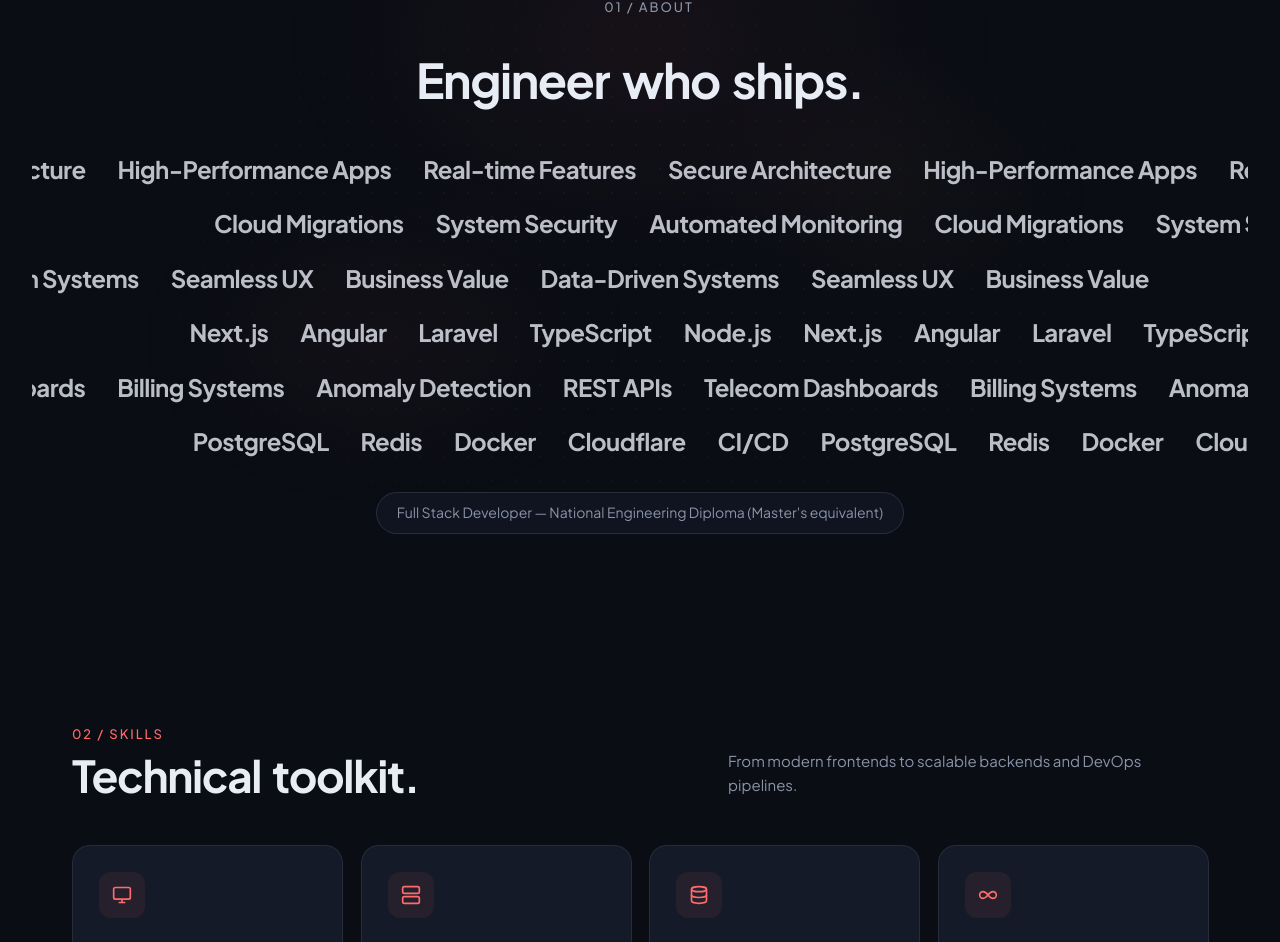
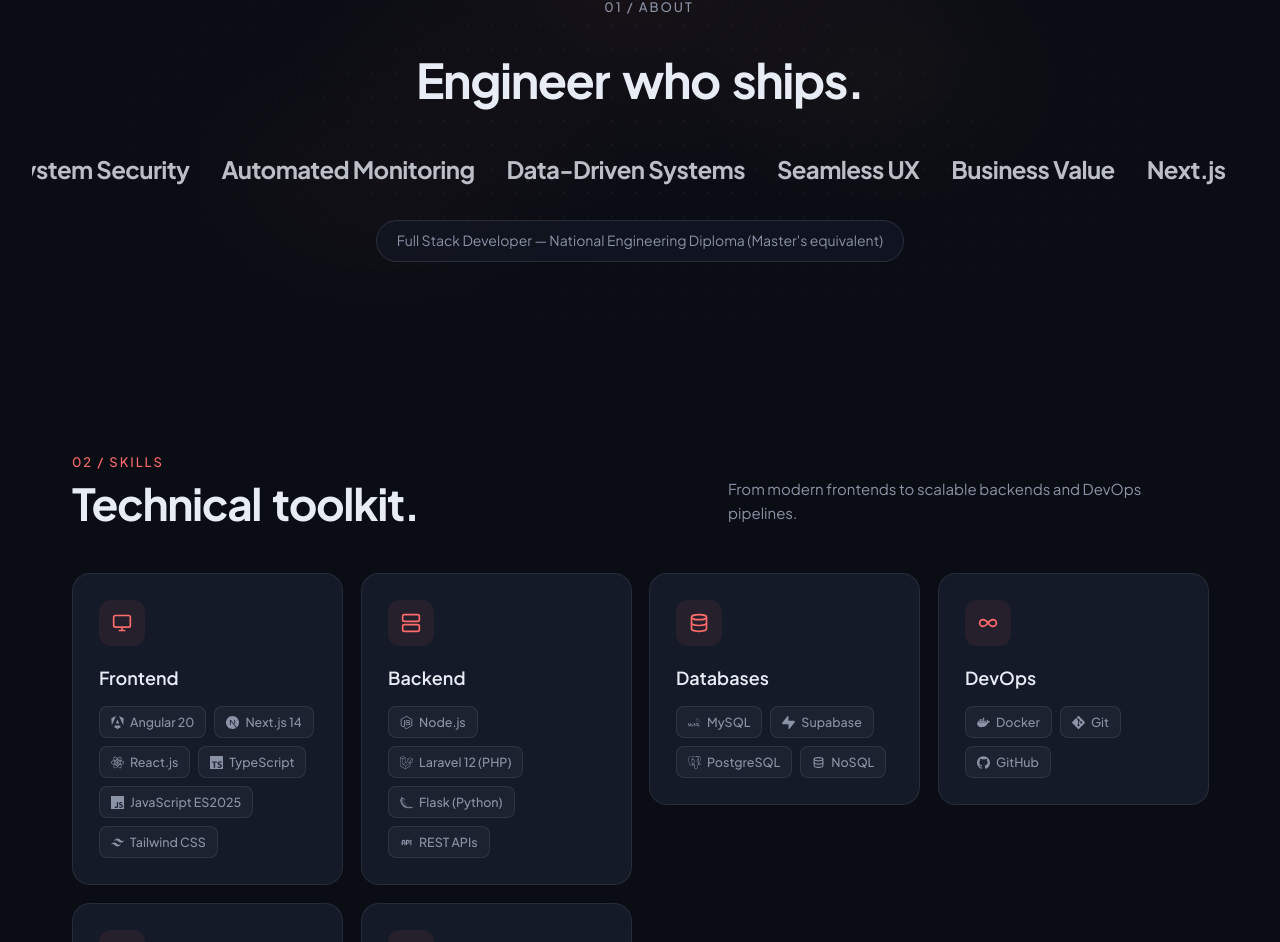
Before and after one commit to AmineMabrouk17/My-Portfolio, a Next.js app: page / in a window 1280 px wide. Shown: the part 937-1879 px from the top of the page. Built offline with nearby package versions, Linux system fonts and the light colour scheme.

Commit message:
feat(about): use single seamless marquee row with duplicated track

```diff
--- a/src/components/Marquee.tsx
+++ b/src/components/Marquee.tsx
@@ -4,11 +4,11 @@
 import { gsap, Observer } from "@/lib/gsap";
 
 export interface MarqueeProps {
-  rows: string[][];
+  items: string[];
   className?: string;
 }
 
-export default function Marquee({ rows, className }: MarqueeProps) {
+export default function Marquee({ items, className }: MarqueeProps) {
   const containerRef = useRef<HTMLDivElement>(null);
   const reducedRef = useRef(false);
 
@@ -20,52 +20,37 @@
 
   useEffect(() => {
     if (reducedRef.current) return;
-    const container = containerRef.current;
-    if (!container) return;
+    const row = containerRef.current?.querySelector<HTMLElement>(
+      "[data-marquee-row]",
+    );
+    if (!row) return;
 
-    const rowEls = Array.from(
-      container.querySelectorAll<HTMLElement>("[data-marquee-row]"),
-    );
-
-    // Base direction for each row: even rows move forward (+1),
-    // odd rows move in reverse (-1) to alternate the rhythm.
-    const baseSigns = rowEls.map((_, i) => (i % 2 === 0 ? 1 : -1));
-
-    const tweens = rowEls.map((row, i) =>
-      gsap.to(row, {
-        xPercent: -50 * baseSigns[i],
+    // The row is built from two identical halves (data-marquee-half).
+    // Animating the whole track to xPercent -50 shifts it by exactly one
+    // half, which is identical to the other half — so the wrap is perfectly
+    // seamless: nothing ever appears or disappears at the edges.
+    const tween = gsap.to(row, {
+      xPercent: -50,
       repeat: -1,
       duration: 30,
       ease: "none",
-      }),
-    );
+    });
 
     let observer: ReturnType<typeof Observer.create> | null = null;
-
-    if (tweens.length > 0) {
     observer = Observer.create({
       type: "wheel,touch",
       onUp: () => {
-          // Scrolling up: rows run forward (base direction)
-          gsap.to(tweens, {
-            timeScale: (index: number) => baseSigns[index],
-            duration: 0.3,
-            overwrite: true,
-          });
+        // Scrolling up: run forward
+        gsap.to(tween, { timeScale: 1, duration: 0.3, overwrite: true });
       },
       onDown: () => {
-          // Scrolling down: reverse every row
-          gsap.to(tweens, {
-            timeScale: (index: number) => -baseSigns[index],
-            duration: 0.3,
-            overwrite: true,
-          });
+        // Scrolling down: reverse
+        gsap.to(tween, { timeScale: -1, duration: 0.3, overwrite: true });
       },
     });
-    }
 
     return () => {
-      tweens.forEach((tw) => tw.kill());
+      tween.kill();
       observer?.kill();
     };
   }, []);
@@ -74,39 +59,44 @@
     typeof window !== "undefined" &&
     window.matchMedia("(prefers-reduced-motion: reduce)").matches;
 
-  return (
-    <div ref={containerRef} className={className}>
-      {rows.map((items, rowIdx) => {
-        // Duplicate each row's content once. The row is animated to
-        // xPercent -50, so the second identical half exactly replaces the
-        // first — a perfectly seamless wrap with no visible seam or pop.
-        const track = [...items, ...items];
+  // Build one wide "half" by repeating the phrase set enough times that it is
+  // always much wider than any viewport. The track duplicates this identical
+  // half so the -50% wrap is seamless.
+  const REPEATS = 6;
+  const half: string[] = [];
+  for (let i = 0; i < REPEATS; i++) {
+    half.push(...items);
+  }
 
   if (prefersReducedMotion) {
     return (
-            <div key={rowIdx} className="overflow-hidden py-2">
+      <div ref={containerRef} className={className}>
+        <div className="overflow-hidden py-2">
           <p className="text-center text-sm text-[var(--color-muted)]">
             {items.join(" • ")}
           </p>
+        </div>
       </div>
     );
   }
 
   return (
-          <div key={rowIdx} aria-hidden="true" className="overflow-hidden py-2">
+    <div ref={containerRef} className={className}>
+      <div aria-hidden="true" className="overflow-hidden py-2">
         <div data-marquee-row className="flex w-max">
-              {track.map((text, itemIdx) => (
+          {[half, half].map((group, gi) =>
+            group.map((text, itemIdx) => (
               <span
-                  key={`${rowIdx}-${itemIdx}`}
+                key={`${gi}-${itemIdx}`}
+                data-marquee-half={gi}
                 className="block shrink-0 whitespace-nowrap px-4 text-[clamp(1rem,2.5vw,1.5rem)] font-bold tracking-tight text-[var(--color-text)] opacity-80"
               >
                 {text}
               </span>
-              ))}
+            )),
+          )}
+        </div>
       </div>
     </div>
   );
-      })}
-    </div>
-  );
 }
--- a/src/components/sections/About.tsx
+++ b/src/components/sections/About.tsx
@@ -5,13 +5,21 @@
 import { AnimatedText } from "@/components/motion/animated-text";
 import Marquee from "@/components/Marquee";
 
-const MARQUEE_ROWS = [
-  ["Secure Architecture", "High-Performance Apps", "Real-time Features"],
-  ["Cloud Migrations", "System Security", "Automated Monitoring"],
-  ["Data-Driven Systems", "Seamless UX", "Business Value"],
-  ["Next.js", "Angular", "Laravel", "TypeScript", "Node.js"],
-  ["Telecom Dashboards", "Billing Systems", "Anomaly Detection", "REST APIs"],
-  ["PostgreSQL", "Redis", "Docker", "Cloudflare", "CI/CD"],
+const MARQUEE_ITEMS = [
+  "Secure Architecture",
+  "High-Performance Apps",
+  "Real-time Features",
+  "Cloud Migrations",
+  "System Security",
+  "Automated Monitoring",
+  "Data-Driven Systems",
+  "Seamless UX",
+  "Business Value",
+  "Next.js",
+  "Angular",
+  "Laravel",
+  "TypeScript",
+  "Node.js",
 ];
 
 export default function About() {
@@ -57,9 +65,9 @@
           {t("about.bio")} {t("about.sub")}
         </p>
 
-        {/* Marquee rows */}
+        {/* Marquee row (single) */}
         <ScrollReveal>
-          <Marquee rows={MARQUEE_ROWS} className="mb-6" />
+          <Marquee items={MARQUEE_ITEMS} className="mb-6" />
         </ScrollReveal>
 
         {/* Static diploma badge */}
```
Lines whose indentation alone changed are shown as unchanged.
